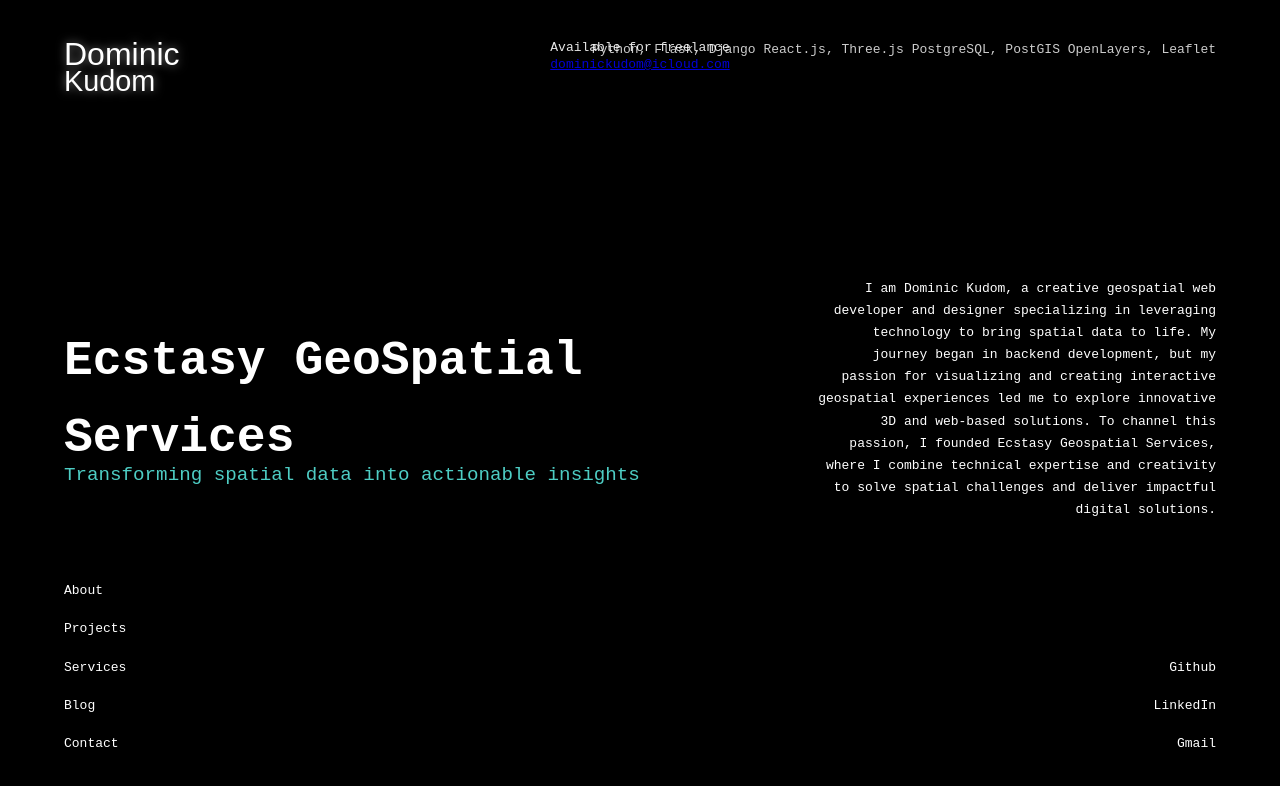
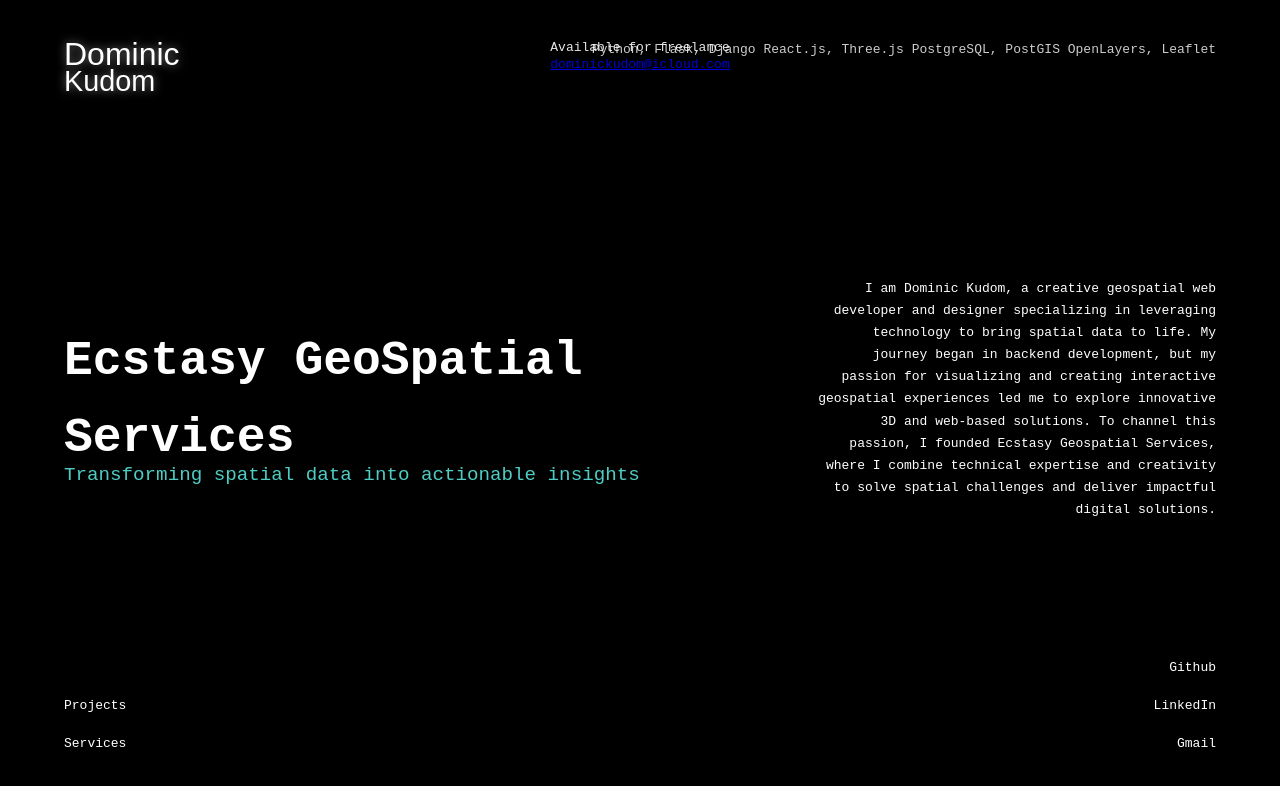
Before and after one commit to PlnDominic/dominic-s-portfolio, a website: page index.html in a window 1280 px wide. Drawn offline with Linux system fonts and the light colour scheme.

Commit message:
Update navigation links and add projects page

```diff
--- a/index.html
+++ b/index.html
@@ -445,11 +445,8 @@
             <a href="mailto:dominickudom1738@gmail.com">Gmail</a>
         </div>
         <nav class="nav-links">
-            <a href="#about">About</a>
             <a href="projects.html">Projects</a>
             <a href="services.html">Services</a>
-            <a href="#blog">Blog</a>
-            <a href="#contact">Contact</a>
         </nav>
     </div>
     <div class="about-section" id="about">
```
